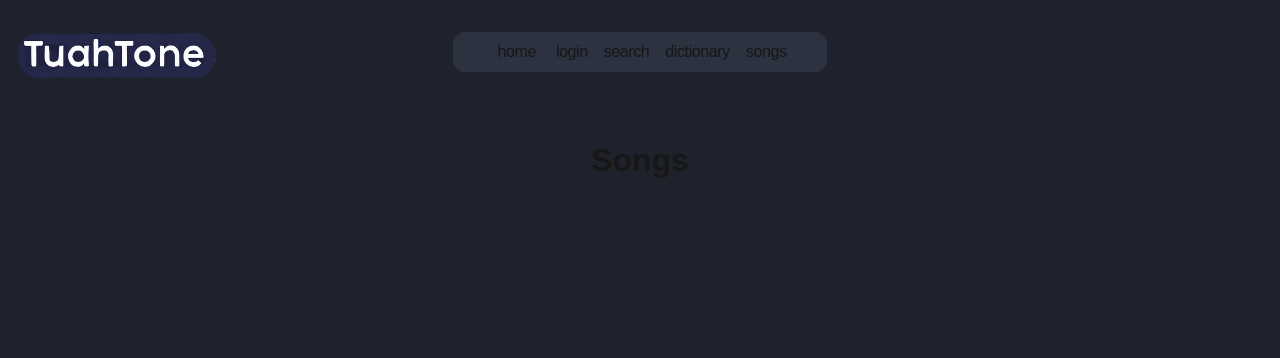
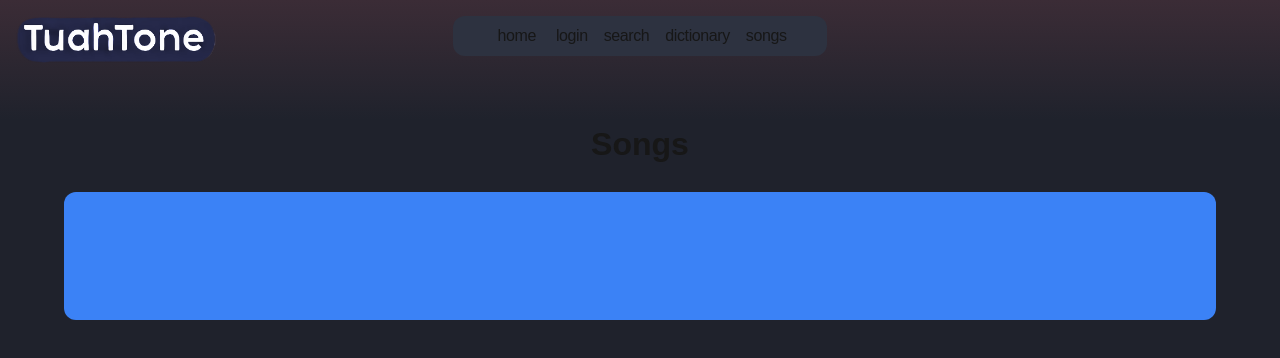
Before and after one commit to TheOfficialBarn/tuahtone, a Next.js app: page /songs in a window 1280 px wide. Shown: the top 358 px of the page. Built offline with nearby package versions, Linux system fonts and the light colour scheme.

Commit message:
Changed sum colors n stuff

```diff
--- a/app/components/dictblock.jsx
+++ /dev/null
@@ -1,7 +0,0 @@
-export default function DictBlock() {
-	return(
-		<div className="py-4 px-8 bg-songblockbackground rounded-xl">
-			<p>Translations Go In Here!</p>
-		</div>
-	);
-}
--- a/app/components/songsblock.jsx
+++ b/app/components/songsblock.jsx
@@ -42,7 +42,7 @@ export default function SongsBlock({ playlistId, language, flag }) {
 
     return (
 		<div className="p-16 bg-songblockbackground rounded-xl">
-			<h2 className='mb-8 flex justify-center font-bold text-2xl '>Top 10 {language} Songs {flag}</h2>
+			<h2 className='mb-8 flex justify-center'>Top 10 {language} Songs {flag}</h2>
             <ul>
                 {tracks.map((track, index) => (
                     <li key={index} className='text-center hover:text-orange-500 transition-colors duration-300'>
--- /dev/null
+++ b/app/components/songwidget.jsx
@@ -0,0 +1,9 @@
+export default function SongWidget() {
+	return(
+		<div className="">
+			<div className="p-16 bg-blue-500 grid rounded-xl">
+
+			</div>
+		</div>
+	);
+}
--- a/app/dictionary/page.jsx
+++ b/app/dictionary/page.jsx
@@ -1,10 +1,7 @@
-import DictBlock from "../components/dictblock";
-
 export default function Page(){
 	return(
 		<section>
 			<h1>Dictionary: Your Song Word Bank</h1>
-			<DictBlock/>
 		</section>
 	);
 }
--- a/app/globals.css
+++ b/app/globals.css
@@ -27,6 +27,8 @@ h1 {
   font-weight: bold;
 }
 h2 {
-  font-size: larger;
+  font-size: 1.5rem;
   text-decoration: underline;
+  font-weight: bold;
+  line-height: 2rem;
 }
--- a/app/layout.js
+++ b/app/layout.js
@@ -22,20 +22,13 @@ export const metadata = {
 export default function RootLayout({ children }) {
   return (
     <html lang="en">
-      <body
-        className={`${geistSans.variable} ${geistMono.variable} antialiased mx-4 px-4 mt-8 lg:mx-auto
-        bg-fixed h-screen bg-mainbackground`}
-      >
-        <div>
-          <div className="relative flex justify-center items-center">
-            <div className="absolute left-0 top-[0]">
-              <Image className="" src="/logo.png" alt="logo" height={200} width={200}/>
-            </div>
-            <div className="flex justify-center">
-              <Navbar />
+      <body className={`${geistSans.variable} ${geistMono.variable} antialiased lg:mx-auto bg-fixed h-screen bg-mainbackground`}>
+          <div className="relative flex justify-center items-center bg-gradient-to-b from-navbackground">
+            <div className="pt-4">
+            <div className="absolute left-4 top-4"><Image className="" src="/logo.png" alt="logo" height={200} width={200}/></div>
+            <div className="flex justify-center"><Navbar /></div>
             </div>
           </div>
-        </div>
         <div className="mx-16">
           {children}
         </div>
--- a/app/login/page.jsx
+++ b/app/login/page.jsx
@@ -1,7 +1,7 @@
 export default function Page(){
 	return(
 		<section>
-			<p>login</p>
+			<h1>Login</h1>
 		</section>
 	);
 }
--- a/app/search/page.jsx
+++ b/app/search/page.jsx
@@ -8,7 +8,7 @@ export default function Page(){
 					<SongsBlock language="Spanish" flag="🇲🇽" playlistId="37i9dQZF1EIdXls7Ic0RlM"/>
 					<SongsBlock language="English" flag="🇺🇸" playlistId="37i9dQZF1DX0kbJZpiYdZl"/>
 					<SongsBlock language="French" flag="🇫🇷" playlistId="37i9dQZF1EIdjOVgwfpWk6"/>
-					<p className="bg-songblockbackground rounded-xl p-6 col-span-3">More Languages!</p>
+					<h2 className="bg-songblockbackground rounded-xl p-6 col-span-3 no-underline">More Languages! ➡️</h2>
 				</div>
 
 		</section>
--- a/app/songs/page.jsx
+++ b/app/songs/page.jsx
@@ -1,7 +1,10 @@
+import SongWidget from "../components/songwidget";
+
 export default function Page(){
 	return(
 		<section>
 			<h1>Songs</h1>
+			<SongWidget/>
 		</section>
 	);
 }
--- a/tailwind.config.js
+++ b/tailwind.config.js
@@ -12,7 +12,8 @@ module.exports = {
         foreground: "var(--foreground)",
         mainbackground: "#1F222C",
         searchbackground: "#2D3240",
-        songblockbackground: "#1E1E1E"
+        songblockbackground: "#1E1E1E",
+        navbackground: "#3b2c36"
       },
     },
   },
```
